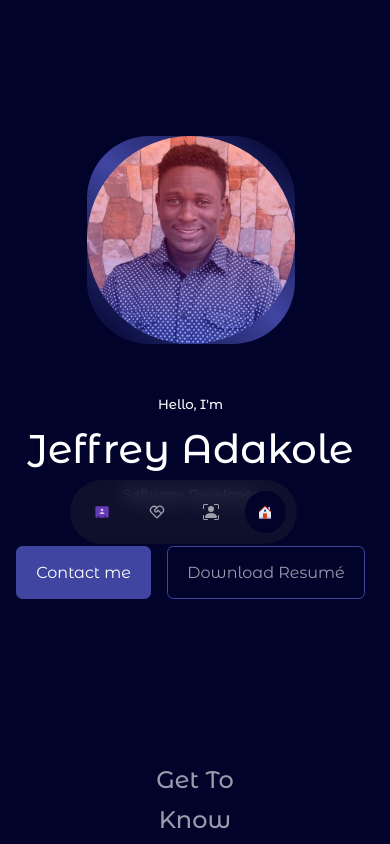
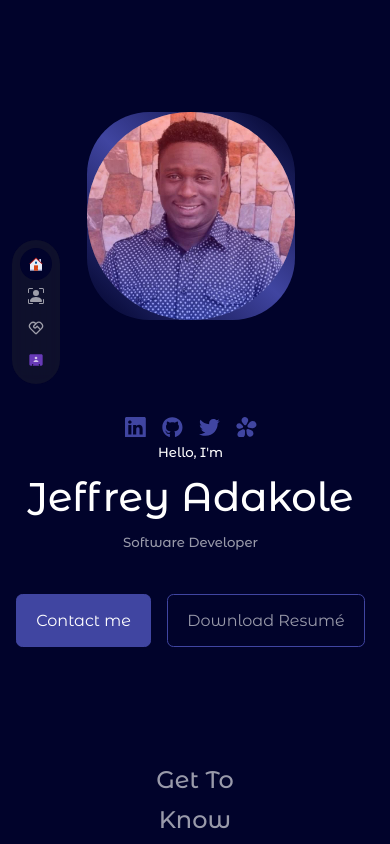
Before and after one commit to Jeff-Ad/portfolio-site, a React (Create React App) app: page / in a window 390 px wide. Shown: the top 844 px of the page. Built offline with nearby package versions, Linux system fonts and the light colour scheme.

Commit message:
fixes based on recs

```diff
--- a/public/style.css
+++ b/public/style.css
@@ -182,8 +182,8 @@ main {
   padding: 32px;
   width: 100%;
   max-width: 20rem;
-  background: transparent;
-  background-color: rgba(95, 5, 65, 0.2);
+  /* background: transparent; */
+  background-color: rgb(56, 1, 73);
   border-radius: 2.5rem;
 }
 .popup-inner .close-btn {
@@ -193,7 +193,7 @@ main {
   font-size: 1.4rem;
   background: transparent;
   border: 0;
-  color: var(--color-primary);
+  color: var(--color-light);
 }
 /* Media devices */
 
--- a/src/components/header/HeaderSocials.jsx
+++ b/src/components/header/HeaderSocials.jsx
@@ -5,7 +5,7 @@ import { FaTwitter } from "react-icons/fa";
 import { SiIcq } from "react-icons/si";
 function HeaderSocials() {
   return (
-    <div className="header__socails animSoc">
+    <div className="header__socails gap animSoc">
       <a
         href="https://www.linkedin.com/in/jeffrey-adakole-452246135/"
         target="_blank"
--- a/src/components/header/header.css
+++ b/src/components/header/header.css
@@ -152,12 +152,27 @@ header {
   .myphoto {
     margin-top: -2.5rem;
   }
-  .header__socails,
+  .header__socails {
+    display: flex;
+    flex-direction: row;
+    align-items: center;
+    justify-content: center;
+    position: absolute;
+    right: 4rem;
+    margin-left: 15rem;
+    margin-top: 6rem;
+    gap: 1rem;
+    font-size: 1.5rem;
+  }
+  .header__socails::before {
+    display: none;
+  }
   .scroll__down {
     display: none;
     transition: all 4s;
   }
 }
+
 /***** small devices *****/
 
 @media screen and (max-width: 600px) {
@@ -177,14 +192,27 @@ header {
     flex-direction: column;
     /* align-items: center; */
   }
+  .header__socails {
+    display: flex;
+    flex-direction: row;
+    align-items: center;
+    position: absolute;
+    left: 0;
+    margin: 4rem 0 16rem 3.5rem;
+    gap: 1rem;
+    font-size: 1.3rem;
+  }
 
+  .header__socails::before {
+    display: none;
+  }
   .mg {
     height: 13rem;
     width: 13rem;
   }
   .header__container {
     /* align-items: center; */
-    margin: -3rem 9px 0 0;
+    margin: 3rem 9px 0 0;
   }
   .myphoto .imgh {
     height: 13rem;
--- a/src/components/nav/nav.css
+++ b/src/components/nav/nav.css
@@ -40,19 +40,12 @@ nav a.active {
     background: rgba(48, 48, 49, 0.3);
     width: max-content;
     display: block;
-    padding: 0.7rem 0.7rem;
+    padding: 0.5rem 0.5rem;
     z-index: 2;
     position: fixed;
-    left: 18%;
+    left: 3%;
     height: max-content;
-    /* top: 11rem; */
-    /* bottom: -12rem; */
-    top: 30rem;
-    /* height: 18.6rem; */
-    /* transform: translateX(-50%); */
-    /* bottom: 3rem; */
-    display: flex;
-    flex-direction: row-reverse;
+    top: 15rem;
     gap: 0.8rem;
     align-items: center;
     justify-content: center;
@@ -62,7 +55,7 @@ nav a.active {
   nav a {
     background: transparent;
     border-radius: 50%;
-    padding: 0.8rem;
+    padding: 0.5rem;
     display: flex;
     color: var(--color-light);
     font-size: 1rem;
```
Also changed, not shown: 1 other file (tests, documents, lock files or other folders).
